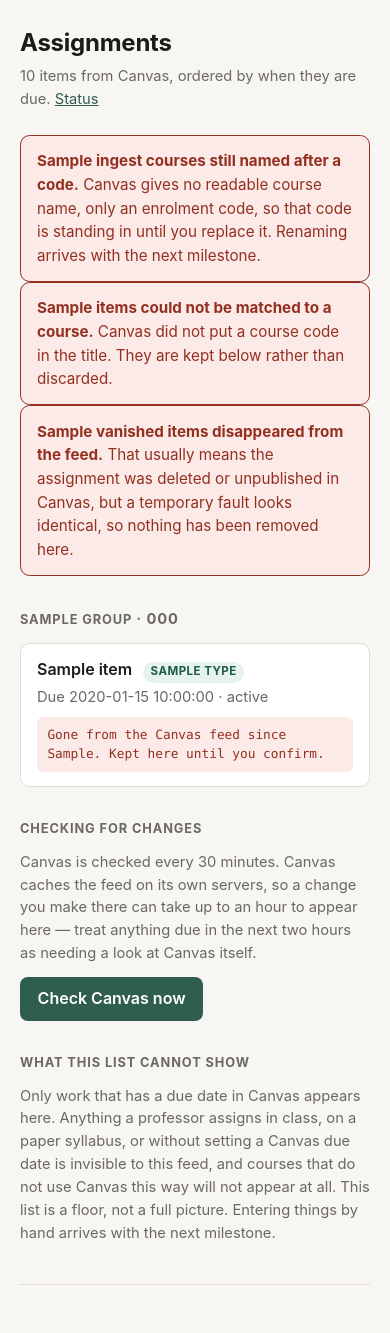
After one commit to MasonM5208/College-Dashboard, a FastAPI app: template app/templates/assignments.html in a window 390 px wide. The commit adds this page. Run offline with FastAPI, Linux system fonts and the light colour scheme; the template is opened without the code that fills it: most values are stand-ins (such as "Sample title", 1, 10 or a date in 2020); parts of the project's set-up code (start-up, migrations or seed data) failed here and were passed over.

Commit message:
Poll Canvas every 30 minutes and show what arrived
The scheduler is an asyncio task and a sleep, per SPEC §4's ban on Redis and
queues. The Canvas poll lives in the app rather than in cron because it is
meaningless when the app is down - the reverse of the backup, which has to survive
a crash-looping container. The blocking fetch runs in a thread so the dashboard
stays responsive during a poll.

/assignments groups what arrived by course, ordered by due date, with unmatched
items first because they are the group that needs Mason. It is deliberately plain:
ranking by slack is M2's job, and this page exists to prove ingestion works. It
states outright that the feed only contains what Canvas has a due date for, which
SPEC §6.3 asks be prominent - his music courses produce no events at all.

POST /sync/canvas polls on demand, which is what makes "detected within one poll
cycle" testable without waiting half an hour. A failed poll redirects rather than
erroring, since the failure is already recorded and rendered.

The status page shows counts and the three states that need attention. Having
assignments and still collecting them are rendered as separate facts - a test
caught that the first draft hid existing data when the feed address was absent,
which would make a stale dashboard look like an empty one.

100 tests pass. Verified end to end against the real feed: 12 assignments under 2
auto-created courses and a derived FA26 term, a second identical poll a no-op, a
simulated moved deadline detected and recorded, and a simulated unpublished exam
flagged without being deleted.

```diff
--- a/app/main.py
+++ b/app/main.py
@@ -19,11 +19,11 @@ from datetime import datetime, timezone
 from zoneinfo import ZoneInfo, ZoneInfoNotFoundError
 
 from fastapi import FastAPI, Request
-from fastapi.responses import FileResponse, JSONResponse
+from fastapi.responses import FileResponse, JSONResponse, RedirectResponse
 from fastapi.staticfiles import StaticFiles
 from fastapi.templating import Jinja2Templates
 
-from app import config, db, migrate, status
+from app import canvas, config, db, migrate, scheduler, status
 
 log = logging.getLogger("dashboard")
 
@@ -101,7 +101,12 @@ async def lifespan(app: FastAPI):
         app.state.schema_version,
         config.DB_PATH,
     )
-    yield
+
+    app.state.tasks = scheduler.start(app)
+    try:
+        yield
+    finally:
+        await scheduler.stop(app.state.tasks)
 
 
 app = FastAPI(
@@ -144,6 +149,89 @@ def index(request: Request):
     )
 
 
+@app.get("/assignments")
+def assignments(request: Request):
+    """Everything ingested, grouped by course.
+
+    Deliberately a plain list ordered by due date. The Today view — which ranks by
+    slack rather than by deadline, per SPEC §9 — is M2. This page exists to prove
+    the feed is arriving and to show what needs attention.
+    """
+    conn = db.connect()
+    try:
+        facts = status.collect(conn)
+        rows = conn.execute(
+            """
+            SELECT a.id, a.title, a.type, a.due_at, a.status, a.source,
+                   a.feed_missing_since, a.est_hours_remaining,
+                   c.id AS course_id, c.name AS course_name,
+                   c.code AS course_code, c.needs_naming
+            FROM assignments a
+            LEFT JOIN courses c ON c.id = a.course_id
+            ORDER BY (a.due_at IS NULL), a.due_at, a.title
+            """
+        ).fetchall()
+    finally:
+        conn.close()
+
+    zone = request.app.state.zone
+    groups: dict[object, dict] = {}
+    for row in rows:
+        key = row["course_id"]
+        group = groups.setdefault(
+            key,
+            {
+                "course_id": key,
+                "name": row["course_name"] or "Not yet matched to a course",
+                "code": row["course_code"],
+                "needs_naming": bool(row["needs_naming"]),
+                "unmatched": key is None,
+                "items": [],
+            },
+        )
+        group["items"].append(
+            {
+                "title": row["title"],
+                "type": row["type"],
+                "status": row["status"],
+                "source": row["source"],
+                "due_display": local_time(row["due_at"], zone),
+                "due_at": row["due_at"],
+                "missing_since": row["feed_missing_since"],
+                "missing_display": local_time(row["feed_missing_since"], zone),
+                "est_hours_remaining": row["est_hours_remaining"],
+            }
+        )
+
+    # Unmatched items first, since they are the group that needs Mason.
+    ordered = sorted(groups.values(), key=lambda g: (not g["unmatched"], g["name"]))
+
+    return templates.TemplateResponse(
+        request=request,
+        name="assignments.html",
+        context={"facts": facts, "groups": ordered, "total": len(rows)},
+    )
+
+
+@app.post("/sync/canvas")
+def sync_canvas():
+    """Poll Canvas now rather than waiting for the next scheduled run.
+
+    Needed to test a due-date change inside one poll cycle without waiting half an
+    hour, and useful whenever the feed looks stale.
+    """
+    conn = db.connect()
+    try:
+        canvas.sync(conn)
+    except canvas.FeedError:
+        # sync() has already recorded this in sync_state, and the status page
+        # renders it. Redirecting keeps the browser on a real page either way.
+        pass
+    finally:
+        conn.close()
+    return RedirectResponse("/assignments", status_code=303)
+
+
 @app.get("/healthz")
 def healthz():
     """Machine-readable version of the status page.
--- a/app/static/app.css
+++ b/app/static/app.css
@@ -148,3 +148,22 @@ p { margin: 0 0 0.75rem; }
 }
 
 .page-foot .muted { font-size: 0.8rem; }
+
+/* Actions. There is exactly one button in M1 — "Check Canvas now" — and more
+   arrive with the Today view, so this is deliberately generic. */
+button {
+  font: inherit;
+  font-weight: 600;
+  color: var(--surface);
+  background: var(--accent);
+  border: none;
+  border-radius: 0.5rem;
+  padding: 0.6rem 1.1rem;
+  cursor: pointer;
+  /* 44px is Apple's minimum comfortable tap target; this page is used on a phone. */
+  min-height: 44px;
+}
+
+button:active { opacity: 0.85; }
+
+a { color: var(--accent); }
--- a/app/status.py
+++ b/app/status.py
@@ -98,6 +98,32 @@ def sync_sources(conn: sqlite3.Connection, now: datetime | None = None) -> list[
     return sources
 
 
+def ingest_summary(conn: sqlite3.Connection) -> dict:
+    """Counts behind the banners that ask Mason to do something.
+
+    Each of these is a state SPEC §6 requires be surfaced rather than resolved
+    silently: a course the feed named but cannot label, an event whose course could
+    not be identified, and an assignment the feed stopped mentioning.
+    """
+    one = lambda sql: int(conn.execute(sql).fetchone()[0])  # noqa: E731
+
+    return {
+        "assignments": one("SELECT COUNT(*) FROM assignments"),
+        "from_canvas": one("SELECT COUNT(*) FROM assignments WHERE source = 'ics'"),
+        "courses": one("SELECT COUNT(*) FROM courses"),
+        "courses_needing_name": one(
+            "SELECT COUNT(*) FROM courses WHERE needs_naming = 1"
+        ),
+        "needs_course": one(
+            "SELECT COUNT(*) FROM assignments WHERE course_id IS NULL"
+        ),
+        "vanished": one(
+            "SELECT COUNT(*) FROM assignments WHERE feed_missing_since IS NOT NULL"
+        ),
+        "canvas_configured": config.canvas_configured(),
+    }
+
+
 def collect(conn: sqlite3.Connection, now: datetime | None = None) -> dict:
     """Everything the status page and /healthz report."""
     now = now or datetime.now(timezone.utc)
@@ -118,6 +144,7 @@ def collect(conn: sqlite3.Connection, now: datetime | None = None) -> dict:
     return {
         "ok": all(checks.values()),
         "checks": checks,
+        "ingest": ingest_summary(conn),
         "schema_version": migrate.current_version(conn),
         "pending_migrations": outstanding,
         "database_path": str(config.DB_PATH),
--- /dev/null
+++ b/app/templates/assignments.html
@@ -0,0 +1,104 @@
+{% extends "base.html" %}
+
+{% block title %}Assignments — Semester Dashboard{% endblock %}
+{% block heading %}Assignments{% endblock %}
+
+{% block subheading %}
+  <p class="muted">
+    {{ total }} item{{ '' if total == 1 else 's' }} from Canvas, ordered by when they
+    are due. <a href="/">Status</a>
+  </p>
+{% endblock %}
+
+{% block content %}
+
+  {% if facts.ingest.courses_needing_name %}
+    <div class="banner banner-bad">
+      <strong>{{ facts.ingest.courses_needing_name }} course{{ '' if facts.ingest.courses_needing_name == 1 else 's' }} still named after a code.</strong>
+      Canvas gives no readable course name, only an enrolment code, so that code is
+      standing in until you replace it. Renaming arrives with the next milestone.
+    </div>
+  {% endif %}
+
+  {% if facts.ingest.needs_course %}
+    <div class="banner banner-bad">
+      <strong>{{ facts.ingest.needs_course }} item{{ '' if facts.ingest.needs_course == 1 else 's' }} could not be matched to a course.</strong>
+      Canvas did not put a course code in the title. They are kept below rather than
+      discarded.
+    </div>
+  {% endif %}
+
+  {% if facts.ingest.vanished %}
+    <div class="banner banner-bad">
+      <strong>{{ facts.ingest.vanished }} item{{ '' if facts.ingest.vanished == 1 else 's' }} disappeared from the feed.</strong>
+      That usually means the assignment was deleted or unpublished in Canvas, but a
+      temporary fault looks identical, so nothing has been removed here.
+    </div>
+  {% endif %}
+
+  {% if not groups %}
+    <div class="banner banner-ok">
+      <strong>Nothing has arrived yet.</strong>
+      {% if not facts.ingest.canvas_configured %}
+        The Canvas feed address has not been set on the server, so nothing is being
+        collected.
+      {% else %}
+        The next check runs within 30 minutes, or use the button below.
+      {% endif %}
+    </div>
+  {% endif %}
+
+  {% for group in groups %}
+    <section>
+      <h2>
+        {{ group.name }}
+        {%- if group.code %} <span class="muted">· {{ group.code }}</span>{% endif %}
+        {%- if group.needs_naming %} <span class="pill pill-bad">needs a name</span>{% endif %}
+        {%- if group.unmatched %} <span class="pill pill-bad">needs a course</span>{% endif %}
+      </h2>
+
+      <ul class="sources">
+        {% for item in group['items'] %}
+          <li class="source">
+            <div class="source-head">
+              <span class="check-name">{{ item.title }}</span>
+              {% if item.type != 'other' %}<span class="pill pill-ok">{{ item.type }}</span>{% endif %}
+            </div>
+            <div class="muted">
+              Due {{ item.due_display }}
+              {%- if item.est_hours_remaining is none %} · no time estimate yet{% endif %}
+              {%- if item.status != 'not_started' %} · {{ item.status.replace('_', ' ') }}{% endif %}
+            </div>
+            {% if item.missing_since %}
+              <div class="error-text">Gone from the Canvas feed since {{ item.missing_display }}. Kept here until you confirm.</div>
+            {% endif %}
+          </li>
+        {% endfor %}
+      </ul>
+    </section>
+  {% endfor %}
+
+  <section>
+    <h2>Checking for changes</h2>
+    <p class="muted">
+      Canvas is checked every 30 minutes. Canvas caches the feed on its own servers,
+      so a change you make there can take up to an hour to appear here — treat
+      anything due in the next two hours as needing a look at Canvas itself.
+    </p>
+    <form method="post" action="/sync/canvas">
+      <button type="submit">Check Canvas now</button>
+    </form>
+  </section>
+
+  <section>
+    <h2>What this list cannot show</h2>
+    <p class="muted">
+      Only work that has a due date in Canvas appears here. Anything a professor
+      assigns in class, on a paper syllabus, or without setting a Canvas due date is
+      invisible to this feed, and courses that do not use Canvas this way will not
+      appear at all. This list is a floor, not a full picture. Entering things by
+      hand arrives with the next milestone.
+    </p>
+  </section>
+
+{% endblock %}
```
Also changed, not shown: app/config.py (+9 -0 lines), app/scheduler.py (added, +83 -0 lines), app/templates/index.html (+49 -3 lines), tests/test_app.py (+132 -0 lines).
